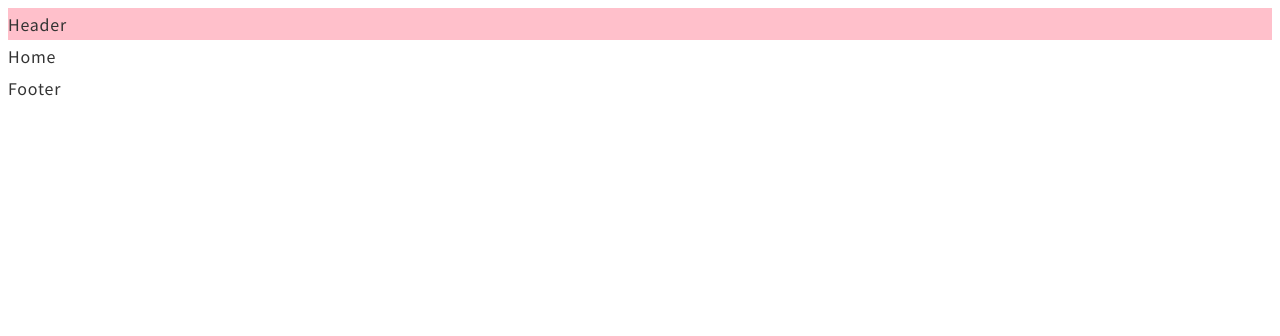
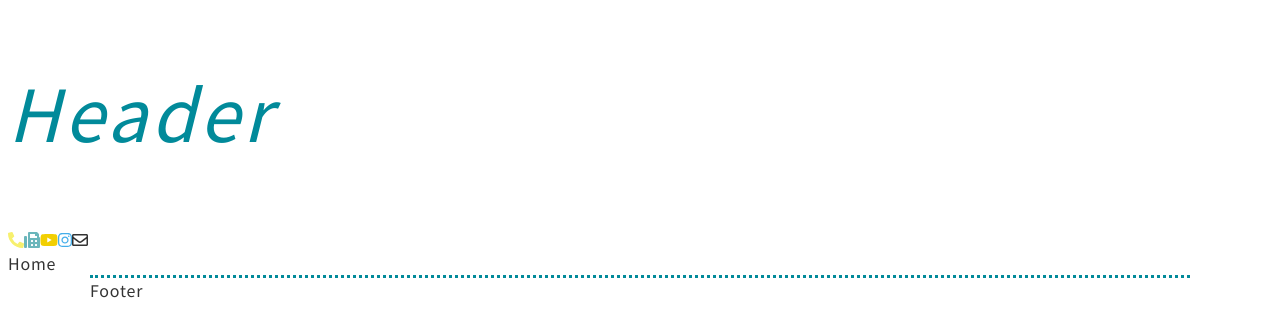
Before and after one commit to akitas-arrow/my-gatsby-project, a Gatsby site: page / in a window 1280 px wide. Built offline with nearby package versions, Linux system fonts and the light colour scheme; Gatsby itself is replaced by a stand-in of ours.

Commit message:
カラー、アイコン、フォント

```diff
--- a/package.json
+++ b/package.json
@@ -5,8 +5,14 @@
   "version": "0.1.0",
   "author": "Kyle Mathews <mathews.kyle@gmail.com>",
   "dependencies": {
+    "@fortawesome/fontawesome-svg-core": "^1.2.32",
+    "@fortawesome/free-brands-svg-icons": "^5.15.1",
+    "@fortawesome/free-regular-svg-icons": "^5.15.1",
+    "@fortawesome/free-solid-svg-icons": "^5.15.1",
+    "@fortawesome/react-fontawesome": "^0.1.13",
     "babel-plugin-styled-components": "^1.12.0",
     "fontsource-noto-sans-jp": "^3.0.10",
+    "fontsource-source-sans-pro": "^3.0.9",
     "gatsby": "^2.26.1",
     "gatsby-image": "^2.5.0",
     "gatsby-plugin-manifest": "^2.6.1",
--- a/src/components/Footer/Footer.js
+++ b/src/components/Footer/Footer.js
@@ -1,11 +1,26 @@
 import React from 'react'
+import styled from 'styled-components'
+import { Color } from '../shared/style.js'
 
 function Footer() {
     return (
-        <div>
-            Footer
-        </div>
+        <Wrapper>
+            <Container>
+                Footer
+            </Container>
+        </Wrapper>
     )
 }
 
+const Wrapper = styled.div`
+    width: 100%;
+`
+
+const Container = styled.div`
+    border-top: 3px dotted ${Color.peacock};
+    max-width: 1100px;
+    margin: 0 auto;
+`
+
+
 export default Footer
--- a/src/components/Header/Header.js
+++ b/src/components/Header/Header.js
@@ -1,16 +1,30 @@
 import React from 'react'
 import styled from 'styled-components'
+import { FontAwesomeIcon } from '@fortawesome/react-fontawesome'
+import { Color, HeadingStyle, SpHeadingStyle} from '../shared/style.js'
 
 function Header() {
     return (
         <Wrapper>
-            Header
+            <Title>Header</Title>
+            <FontAwesomeIcon icon="phone-alt" color={Color.lemon}/>
+            <FontAwesomeIcon icon="fax" color={Color.green}/>
+            <FontAwesomeIcon icon={['fab', 'youtube']} color={Color.yellow}/>
+            <FontAwesomeIcon icon={['fab', 'instagram']} color={Color.accents}/>
+            <FontAwesomeIcon icon={['far', 'envelope']} color={Color.letter}/>
         </Wrapper>
     )
 }
 
 const Wrapper = styled.header`
- background-color:pink;
+    /* background-color:${Color.peacock}; */
+`
+
+const Title = styled.h1`
+    ${SpHeadingStyle}
+    @media (min-width: 769px) {
+        ${HeadingStyle}
+    }
 `
 
 export default Header
--- a/src/components/Layout.js
+++ b/src/components/Layout.js
@@ -1,11 +1,18 @@
 import React from 'react'
 import { createGlobalStyle } from 'styled-components'
 import "modern-css-reset"
-import "fontsource-noto-sans-jp"
+import { BasicTextStyle } from './shared/style.js'
+
+import { library } from '@fortawesome/fontawesome-svg-core'
+import { fab } from '@fortawesome/free-brands-svg-icons'
+import { far } from '@fortawesome/free-regular-svg-icons'
+import { faPhoneAlt, faFax } from '@fortawesome/free-solid-svg-icons'
+
 import Header from './Header/Header'
 import Footer from './Footer/Footer'
 
 function Layout({ children }) {
+    library.add(fab, far, faPhoneAlt, faFax)
     return (
         <div>
             <GlobalStyle />
@@ -18,10 +25,7 @@ function Layout({ children }) {
 
 const GlobalStyle = createGlobalStyle`
     body {
-        font-family: "Noto Sans JP";
-        line-height: 2em;
-        letter-spacing: 0.05em;
-        color: #333333;
+        ${BasicTextStyle}
     }
 `
 
--- /dev/null
+++ b/src/components/shared/style.js
@@ -0,0 +1,34 @@
+import { css } from 'styled-components'
+import "fontsource-source-sans-pro"
+import "fontsource-noto-sans-jp"
+
+export const Color = {
+    peacock: '#018a9a',
+    lemon: '#f7f06e',
+    green: '#6bb6bb',
+    yellow: '#f2cf01',
+    accents: '#44aeea',
+    letter: '#333333'
+}
+
+export const BasicTextStyle = css`
+    font-family: "Noto Sans JP";
+    font-size: 16px;
+    line-height: 1.5em;
+    letter-spacing: 0.05em;
+    color: ${Color.letter};
+`
+
+export const HeadingStyle = css`
+    ${BasicTextStyle}
+    font-family: "Source Sans Pro";
+    font-weight: 300;
+    font-style: italic;
+    color: ${Color.peacock};
+    font-size: 80px;
+`
+
+export const SpHeadingStyle = css`
+    ${HeadingStyle}
+    font-size: 48px;
+`
```
Also changed, not shown: 1 other file.
